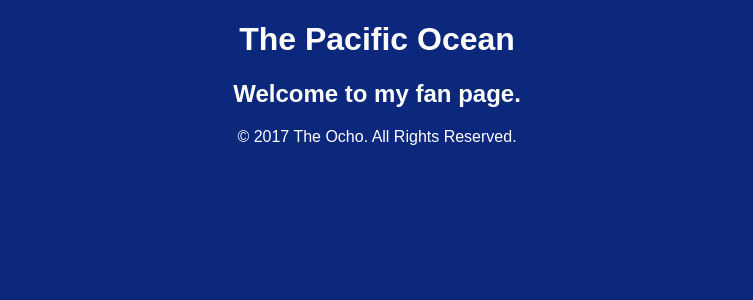
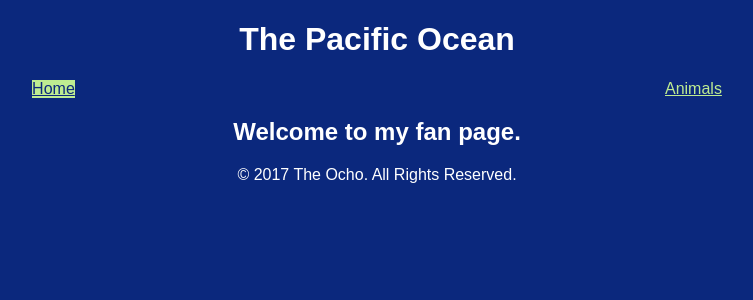
Before and after one commit to tiy-tpa-fee/pacific-app, a React (Create React App) app: page / in a window 1280 px wide. Shown: the top 300 px of the page, without its empty margins (263-1016 px from the left). Built offline with nearby package versions, Linux system fonts and the light colour scheme.

Commit message:
NavLinks

```diff
--- a/src/components/Layout.js
+++ b/src/components/Layout.js
@@ -1,9 +1,16 @@
 import React from 'react'
+import { NavLink } from 'react-router-dom'
 
 const Layout = ({ children }) =>
   <main>
     <header>
       <h1>The Pacific Ocean</h1>
+      <nav>
+        <NavLink exact to="/">
+          Home
+        </NavLink>
+        <NavLink to="/animals">Animals</NavLink>
+      </nav>
     </header>
     {children}
     <footer>
--- a/src/styles/index.css
+++ b/src/styles/index.css
@@ -8,3 +8,19 @@ body {
   color: white;
   text-align: center;
 }
+
+header nav {
+  display: flex;
+  justify-content: space-around;
+}
+
+header nav a:link,
+header nav a:visited {
+  color: #beec91;
+}
+
+header nav a.active:link,
+header nav a.active:visited {
+  background-color: #beec91;
+  color: #0b287d;
+}
```
